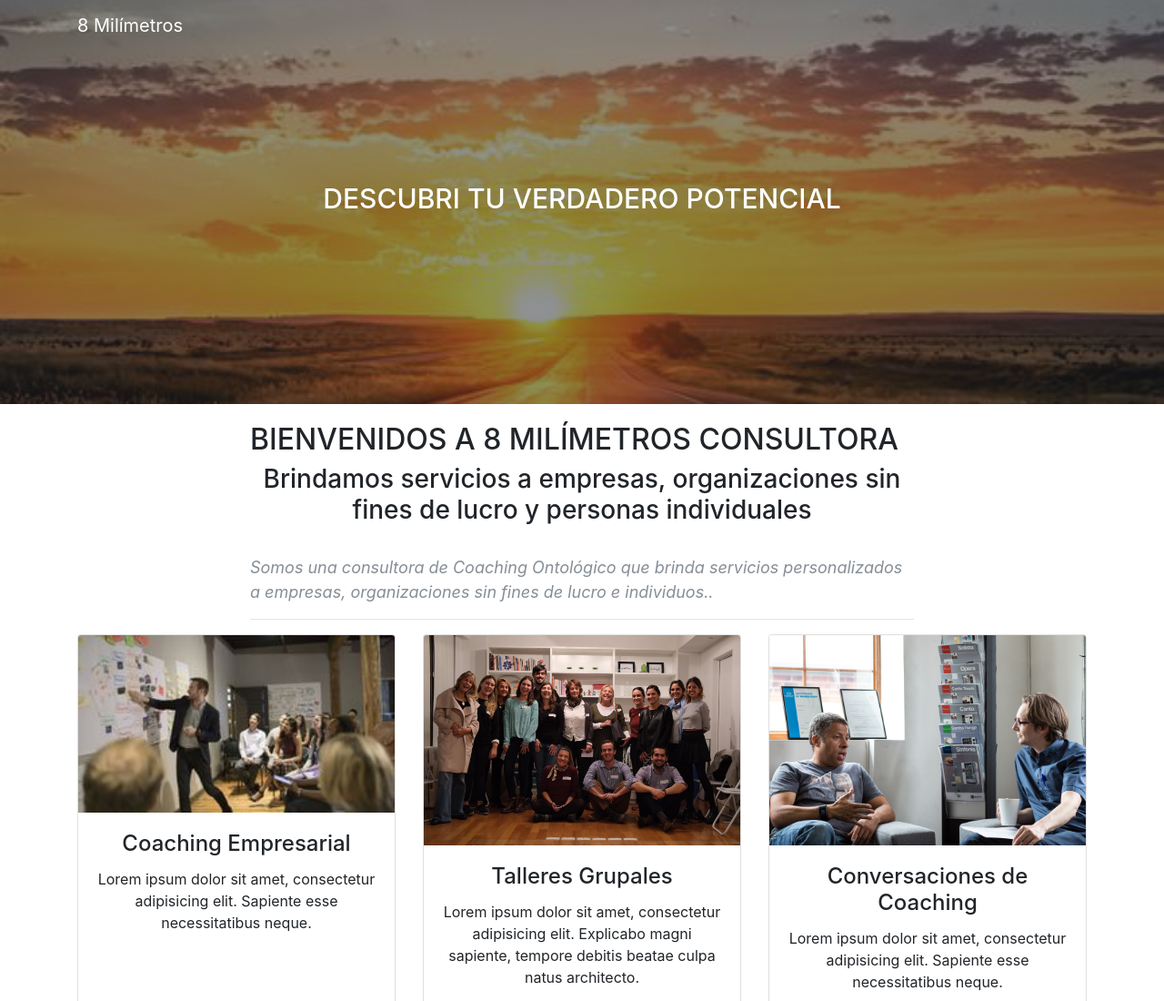
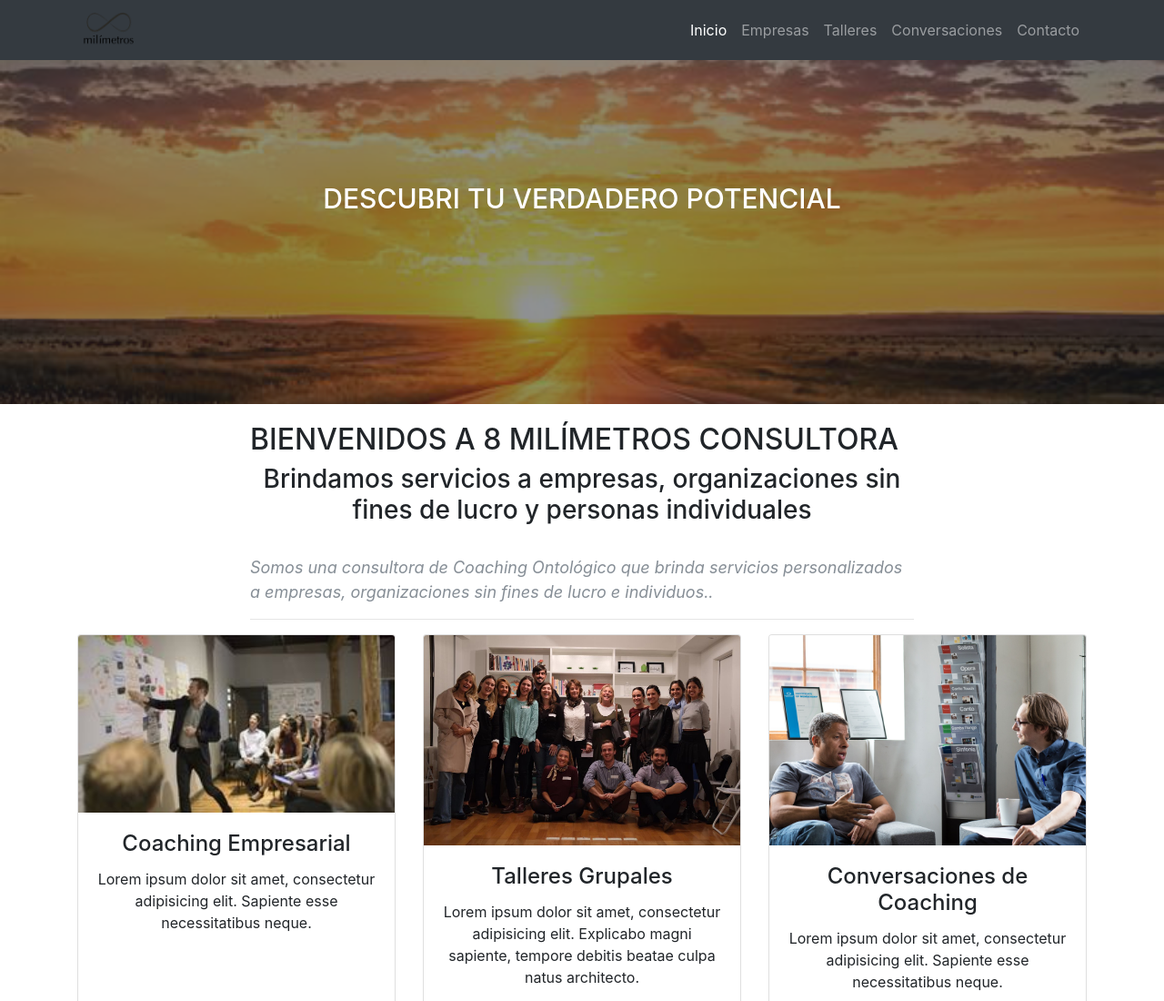
Before and after one commit to StartBootstrap/startbootstrap-heroic-features, a website: page index.html in a window 1280 px wide. Shown: the top 1100 px of the page at 91% size. Drawn offline with Linux system fonts and the light colour scheme.

Commit message:
logo y navbar
le agregue un navbar con el logo

```diff
--- a/index.html
+++ b/index.html
@@ -20,9 +20,16 @@
 
   <body>
     <!-- Navigation -->
-    <nav class="navbar navbar-expand-lg navbar-dark fixed-top">
+    <nav class="navbar navbar-expand-lg navbar-dark bg-dark fixed-top">
       <div class="container">
-        <a class="navbar-brand" href="#">8 Milímetros</a>
+        <!-- <a class="navbar-brand" href="#">8 Milímetros</a> -->
+        <a class="navbar-brand " href="#">
+          <img class ="logoGrande" src="./img/8milimetros.png" alt="">
+        </a>
+        <!-- <a class="navbar-brand" href="#">
+          <img src="./img/8milimetros.png" alt="">
+        </a> -->
+        <!-- <IMG class="card-img-top" src="./img/8milimetros.png"></IMG> -->
 
         <button
           class="navbar-toggler"
@@ -36,23 +43,27 @@
           <span class="navbar-toggler-icon"></span>
         </button>
         <div class="collapse navbar-collapse" id="navbarResponsive">
-          <!-- <ul class="navbar-nav ml-auto">
+          <ul class="navbar-nav ml-auto">
             <li class="nav-item active">
               <a class="nav-link" href="#"
-                >Home
+                >Inicio
                 <span class="sr-only">(current)</span>
               </a>
+              <!--   Conversaciones Contacto -->
             </li>
             <li class="nav-item">
-              <a class="nav-link" href="#">About</a>
+              <a class="nav-link" href="#">Empresas</a>
             </li>
             <li class="nav-item">
-              <a class="nav-link" href="#">Services</a>
+              <a class="nav-link" href="#">Talleres</a>
             </li>
             <li class="nav-item">
-              <a class="nav-link" href="#">Contact</a>
+              <a class="nav-link" href="#">Conversaciones</a>
             </li>
-          </ul> -->
+            <li class="nav-item">
+              <a class="nav-link" href="#">Contacto</a>
+            </li>
+          </ul>
         </div>
       </div>
     </nav>
@@ -97,6 +108,7 @@
         </div>
       </div>
     </div>
+
     <!-- Page Content -->
     <div class="container">
       <!-- Page Features -->
```
Also changed, not shown: img/8milimetros.png (added), vendor/bootstrap/css/bootstrap.css.
